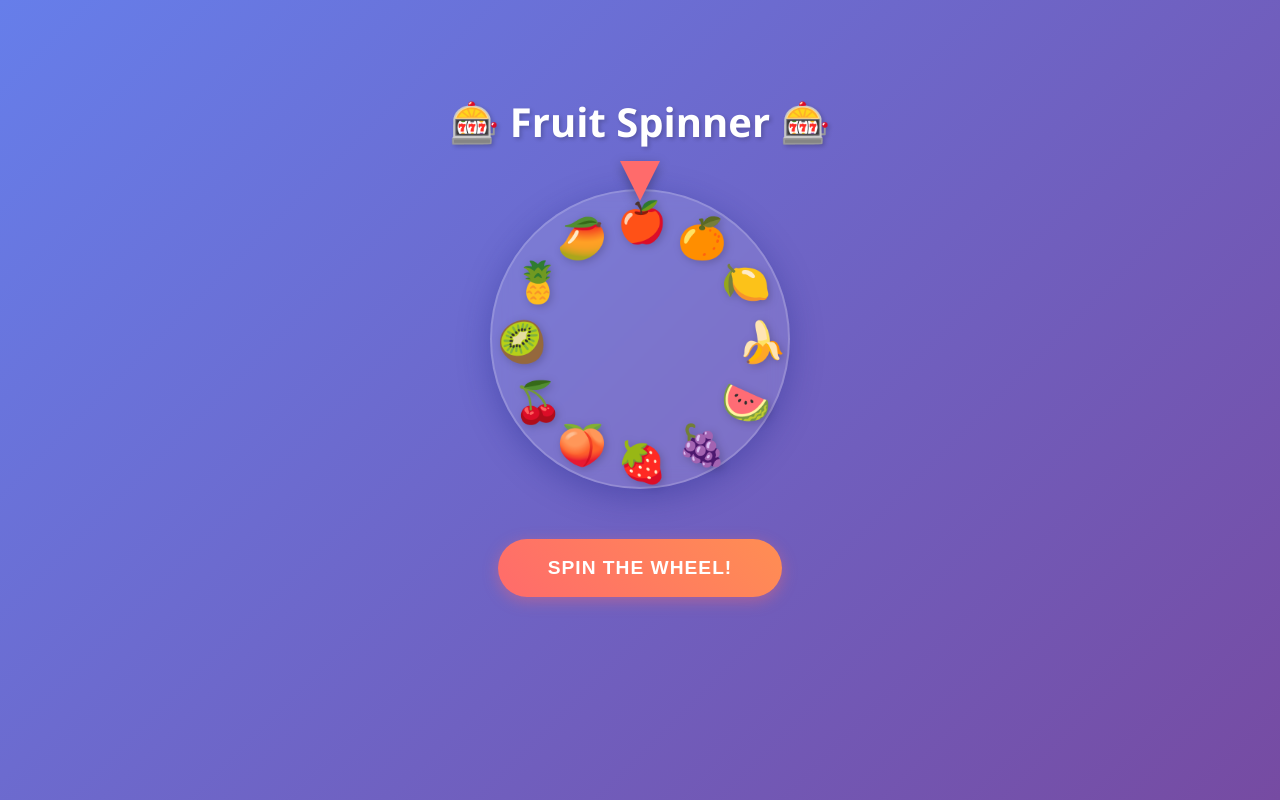
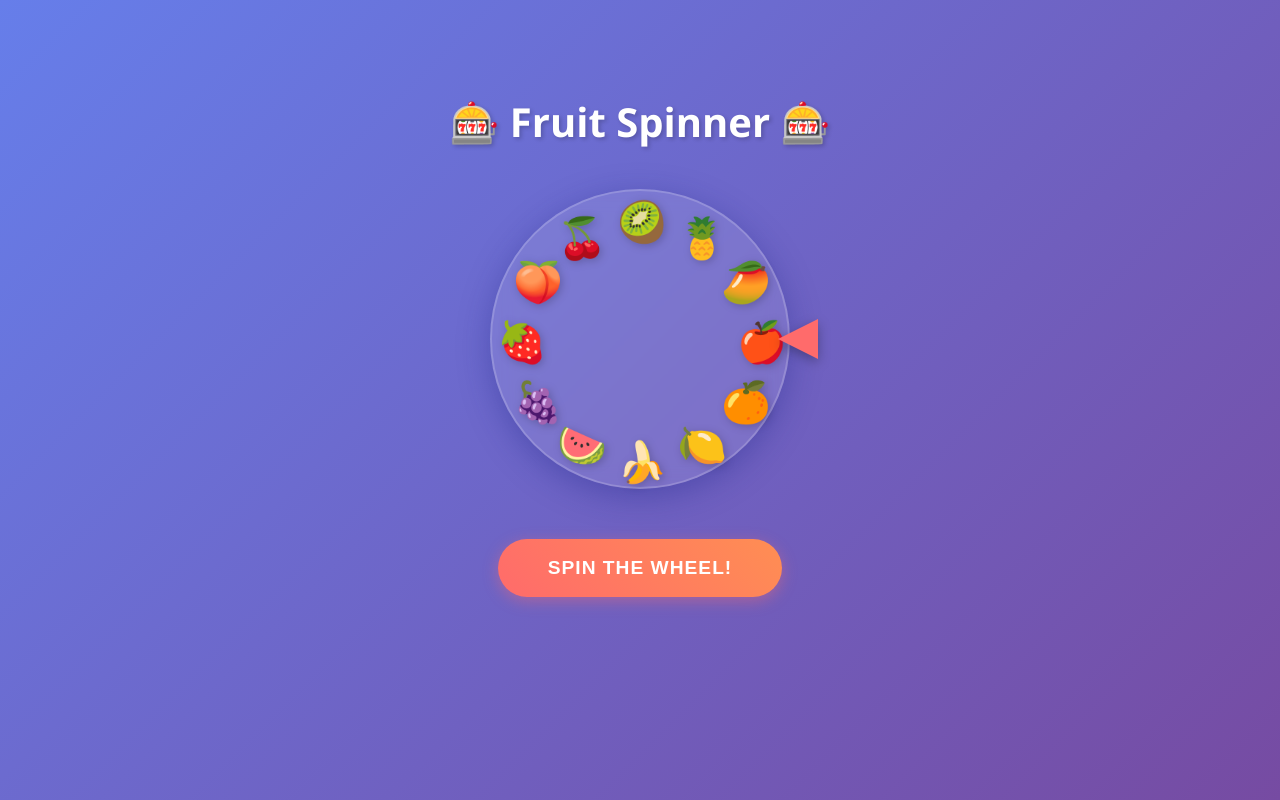
Before and after one commit to vakho10/fruit-spinner, a plain HTML site: page index.html in a window 1280 px wide. Drawn offline with Linux system fonts and the light colour scheme.

Commit message:
Fix arrow misplacement and move arrow to right

```diff
--- a/index.html
+++ b/index.html
@@ -73,14 +73,14 @@
 
         .pointer {
             position: absolute;
-            top: -30px;
-            left: 50%;
-            transform: translateX(-50%);
+            right: -30px;
+            top: 50%;
+            transform: translateY(-50%);
             width: 0;
             height: 0;
-            border-left: 20px solid transparent;
-            border-right: 20px solid transparent;
-            border-top: 40px solid #ff6b6b;
+            border-top: 20px solid transparent;
+            border-bottom: 20px solid transparent;
+            border-right: 40px solid #ff6b6b;
             filter: drop-shadow(0 4px 6px rgba(0, 0, 0, 0.3));
             z-index: 10;
         }
@@ -249,8 +249,9 @@
                     fruitElement.className = 'fruit';
                     fruitElement.textContent = fruit;
 
+                    // Position fruits starting from the right (3 o'clock position)
                     var angle = angleStep * index;
-                    var angleRad = (angle - 90) * Math.PI / 180;
+                    var angleRad = angle * Math.PI / 180;
                     var x = Math.cos(angleRad) * radius + 125;
                     var y = Math.sin(angleRad) * radius + 125;
 
@@ -284,10 +285,10 @@
                 var randomAngle = Math.random() * 360;
                 targetRotation += randomAngle;
 
-                // Calculate which fruit will be selected
+                // Calculate which fruit will be selected (pointer is on the right)
                 var finalAngle = targetRotation % 360;
-                var adjustedAngle = (360 - finalAngle + 90) % 360;
-                var selectedIndex = Math.floor(adjustedAngle / (360 / fruits.length));
+                // Since fruits start at 0 degrees (right position), we can directly use the angle
+                var selectedIndex = Math.floor((360 - finalAngle) / (360 / fruits.length)) % fruits.length;
                 var selectedFruit = fruits[selectedIndex];
 
                 // Animation parameters
```
